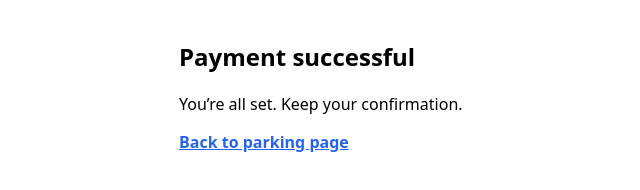
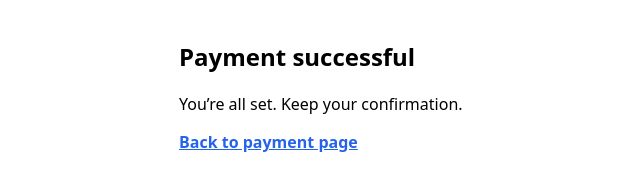
Before and after one commit to buckhananj-bit/Lot-a676, a plain HTML site: page success.html in a window 1280 px wide. Shown: the full height of the page, 201-841 px from the left. Drawn offline with Linux system fonts and the light colour scheme.

Commit message:
Update success.html

```diff
--- a/success.html
+++ b/success.html
@@ -1,4 +1,3 @@
-
 <!doctype html>
 <html lang="en">
 <head>
@@ -8,14 +7,14 @@
   <style>
     body { font-family: system-ui, -apple-system, Segoe UI, Roboto, Arial; margin:0; padding:20px; }
     .box { max-width:520px; margin:0 auto; }
-    a { color:#2563eb; font-weight:700; }
+    a { color:#2563eb; font-weight:800; }
   </style>
 </head>
 <body>
   <div class="box">
     <h2>Payment successful</h2>
     <p>You’re all set. Keep your confirmation.</p>
-    <p><a href="/">Back to parking page</a></p>
+    <p><a href="/">Back to payment page</a></p>
   </div>
 </body>
 </html>
```
